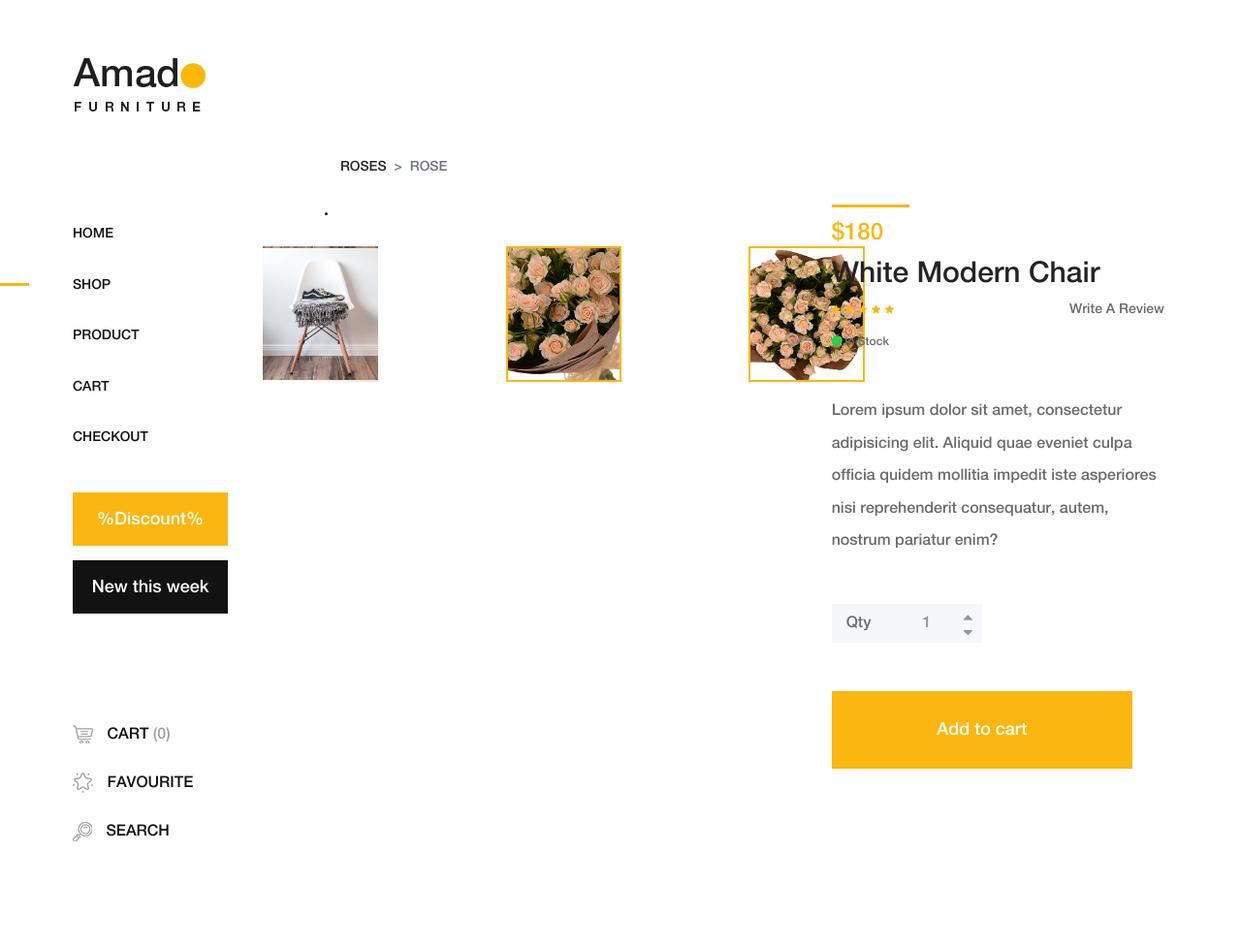
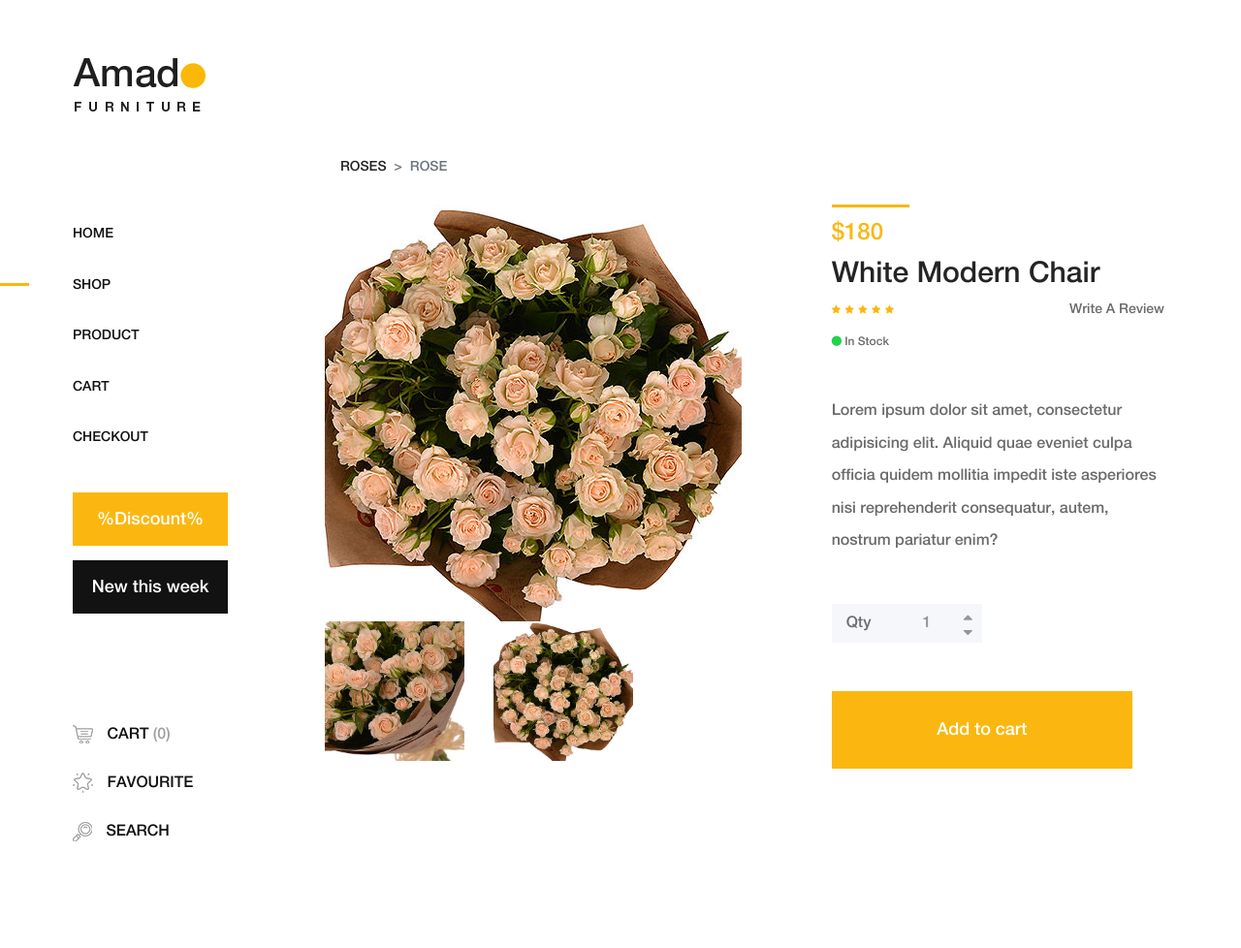
Before and after one commit to RomanSarnov/flowers-shop, a Django app: a page that uses flowers_shop/templates/shop/product_detail.html in a window 1280 px wide. Shown: the top 978 px of the page at 97% size. Run offline with Django 3.2, Linux system fonts and the light colour scheme; data comes from the database, SQL or seed files in the repository; both versions use the stored data as it was after the commit; some libraries are stand-ins or nearby versions.

Commit message:
Fix bugs in shop.html and product_detail.html. Refactor code in shop.vies.py

```diff
--- a/flowers_shop/shop/views.py
+++ b/flowers_shop/shop/views.py
@@ -1,7 +1,6 @@
 from django.shortcuts import render, get_object_or_404
 from django.views import View
 from .models import Product, Category
-
 
 
 # Render shop page
@@ -37,11 +36,26 @@ class CategoryRender(View):
 class DiscountProducts(View):
     def get(self, request):
         products = Product.objects.filter(stock__gt=0)
-        return render(request, 'shop/discount.html', context={'products': products})
+
+        context = {
+            'products': products
+        }
+        template = 'shop/discount.html'
+
+        return render(request, template, context)
+
 
 class ProductDetailView(View):
     def get(self, request, slug):
         product = get_object_or_404(Product, slug=slug)
         first_product_image = product.images.first()
         product_images = product.images.all()[1:]
-        return render(request, 'shop/product_detail.html', context={'product': product, 'product_images': product_images, 'first_product_image': first_product_image})
+
+        context = {
+            'product': product,
+            'product_images': product_images,
+            'first_product_image': first_product_image
+        }
+        template = 'shop/product_detail.html'
+
+        return render(request, template, context)
--- a/flowers_shop/templates/includes/add_to_favorite.html
+++ b/flowers_shop/templates/includes/add_to_favorite.html
@@ -1,5 +1,5 @@
 <form action="{% url 'add_to_favourites' pk=product.pk %}" method="post">
     {% csrf_token %}
     <input type="hidden" name="url_from" value="{{ request.path }}">
-    <button type="submit" class="btn btn-dark">Add to favorite</button>
+    <button type="submit" class="btn btn-link btn-sm">Add to favorite</button>
 </form>
--- a/flowers_shop/templates/shop/product_detail.html
+++ b/flowers_shop/templates/shop/product_detail.html
@@ -55,40 +55,17 @@
 
                 <div class="row">
                     <div class="col-12 col-lg-7">
-                        <div class="single_product_thumb">
-                            <div id="product_details_slider" class="carousel slide" data-ride="carousel">
-                                <ol class="carousel-indicators">
-                                    <li class="" data-target="#product_details_slider" data-slide-to="0" style="background-image: url(img/product-img/pro-big-1.jpg);">
-                                    </li>
-                                    {% for im in product_images%}
-                                    <li data-target="#product_details_slider" data-slide-to="1" >
-                                     <li class="active" data-target="#product_details_slider" data-slide-to="0" style="background-image: url({{ im.image.url }});">
-                                    </li>
-                                    {% endfor %}
-                                </ol>
-                                <div class="carousel-inner">
-                                    <div class="carousel-item active">
-                                        <a class="gallery_img" href="img/product-img/pro-big-1.jpg">
-                                            <li class="active" data-target="#product_details_slider" data-slide-to="0" style="background-image: url({{ first_product_image.url }});">
-                                    </li>                                        </a>
-                                    </div>
-                                    <div class="carousel-item">
-                                        <a class="gallery_img" href="img/product-img/pro-big-2.jpg">
-                                            <img class="d-block w-100" src="img/product-img/pro-big-2.jpg" alt="Second slide">
-                                        </a>
-                                    </div>
-                                    <div class="carousel-item">
-                                        <a class="gallery_img" href="img/product-img/pro-big-3.jpg">
-                                            <img class="d-block w-100" src="img/product-img/pro-big-3.jpg" alt="Third slide">
-                                        </a>
-                                    </div>
-                                    <div class="carousel-item">
-                                        <a class="gallery_img" href="img/product-img/pro-big-4.jpg">
-                                            <img class="d-block w-100" src="img/product-img/pro-big-4.jpg" alt="Fourth slide">
-                                        </a>
-                                    </div>
+                        <div class="row">
+                            <div class="col">
+                                <img src="{{ first_product_image.image.url }}" alt="альтернативный текст">
+                            </div>
+                        </div>
+                        <div class="row">
+                            {% for im in product_images%}
+                                <div class="col-4">
+                                    <img src="{{ im.image.url }}" alt="альтернативный текст">
                                 </div>
-                            </div>
+                            {% endfor %}
                         </div>
                     </div>
                     <div class="col-12 col-lg-5">
```
Also changed, not shown: flowers_shop/templates/shop/shop.html (+15 -4 lines), flowers_shop/db.sqlite3, flowers_shop/media/products/2020/05/28/1562_0.jpg (added), flowers_shop/media/products/2020/05/28/1562_0_g2cbcuS.jpg (added), flowers_shop/media/products/2020/05/28/1562_1.jpg (added), flowers_shop/media/products/2020/05/28/CYO-whiterose1.jpg (added).
